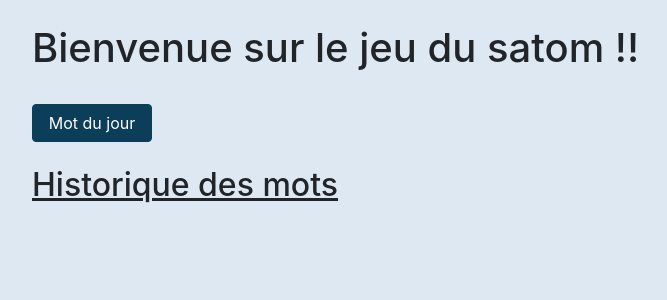
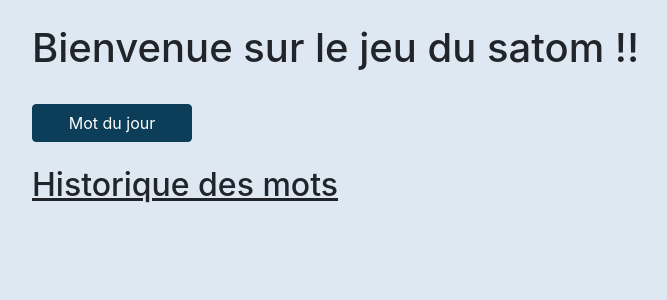
Before and after one commit to Gubendo/satom, a Django app: template satom/templates/home.html in a window 1280 px wide. Shown: the part 58-358 px from the top of the page, without its empty margins (53-720 px from the left). Run offline with Django 4.2, Linux system fonts and the light colour scheme; the template is opened without the code that fills it, so the values that code supplies are empty; some libraries are stand-ins or nearby versions.

Commit message:
update mot du jour size

```diff
--- a/satom/templates/home.html
+++ b/satom/templates/home.html
@@ -8,9 +8,9 @@
 <h1>Bienvenue sur le jeu du satom !!</h1> <br>
 
 {% if latest.1 == "done" %}
-    <a href="{% url 'challenge' latest.0 %}" class="btn btn-primary done-btn" style="width: 15vh">Mot du jour</a><br>&nbsp;
+    <a href="{% url 'challenge' latest.0 %}" class="btn btn-primary done-btn" style="width: 20vh">Mot du jour</a><br>&nbsp;
 {% else %}
-    <a href="{% url 'challenge' latest.0 %}" class="btn btn-primary" style="width: 15vh">Mot du jour</a><br>&nbsp;
+    <a href="{% url 'challenge' latest.0 %}" class="btn btn-primary" style="width: 20vh">Mot du jour</a><br>&nbsp;
 {% endif %}
 
 <u><h2>Historique des mots</h2></u>
```
